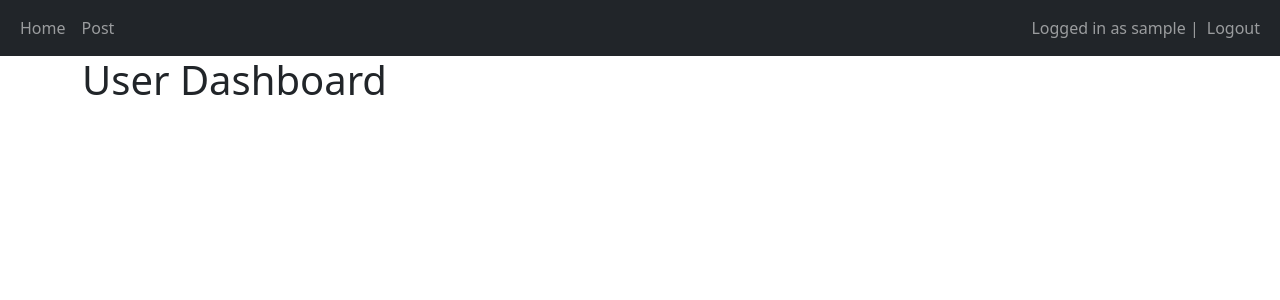
After one commit to DivakarSai/User-pages, a Django app: page /dashboard in a window 1280 px wide. The commit adds this page. Shown: the top 300 px of the page. Run offline with Django 5.2, Linux system fonts and the light colour scheme; the visitor is signed in with stand-in values (Sample User, id 1).

Commit message:
logout working

```diff
--- a/website/main/templates/main/base.html
+++ b/website/main/templates/main/base.html
@@ -23,10 +23,20 @@
             </div>
             <div>
                 <ul class="navbar-nav">
+                    {% if user.is_authenticated %}
+                    <span class="navbar-text">Logged in as {{ user.username }} | </span>
                     <li class="nav-item">
-                        <a class="nav-link" href="/login">Login</a>
+                        <form action="{% url 'logout' %}" method="post" id="logoutForm">
+                            {% csrf_token %}
+                            <button type="submit" class="nav-link" style="background: none; border: none; cursor: pointer;">Logout</button>
+                        </form>
                     </li>
-                </ul>
+                    {% else %}
+                    <li class="nav-item">
+                      <a class="nav-link" href="/login">Login</a>
+                    </li>
+                    {% endif %}
+                  </ul>
             </div>
         </div>
     </nav>
--- /dev/null
+++ b/website/main/templates/main/dashboard.html
@@ -0,0 +1,5 @@
+{% extends "main/base.html" %}
+{% block title %}User Dashboard{% endblock %}
+{% block content %}
+    <h1>User Dashboard</h1>
+{% endblock %}
--- a/website/main/urls.py
+++ b/website/main/urls.py
@@ -5,4 +5,5 @@ urlpatterns = [
     path('', views.home, name='home'),
     path('home', views.home, name='home'),
     path('sign-up', views.sign_up, name='sign_up'),
+    path('dashboard', views.dashboard, name='dashboard')
 ]
--- a/website/main/views.py
+++ b/website/main/views.py
@@ -1,8 +1,10 @@
 from django.shortcuts import render, redirect
 from .forms import RegisterForm
+from django.contrib.auth.decorators import login_required, permission_required
 from django.contrib.auth import login, authenticate, logout
 
 # Create your views here.
+@login_required(login_url="/login")
 def home(request):
     return render(request, "main/home.html")
 
@@ -20,3 +22,15 @@ def sign_up(request):
         form = RegisterForm()
 
     return render(request, "registration/sign_up.html", {"form": form})
+
+@login_required(login_url="/login")
+def dashboard(request):
+
+    print("request.user : " + request.user.username)
+
+    # any validations here
+    if not request.user.is_authenticated:
+        raise Exception("You are not logged in")
+
+
+    return render(request, "main/dashboard.html")
--- a/website/website/settings.py
+++ b/website/website/settings.py
@@ -134,5 +134,5 @@ STATIC_URL = "static/"
 DEFAULT_AUTO_FIELD = "django.db.models.BigAutoField"
 
 
-LOGIN_REDIRECT_URL = '/home'
+LOGIN_REDIRECT_URL = '/dashboard'
 LOGOUT_REDIRECT_URL = '/login'
```
